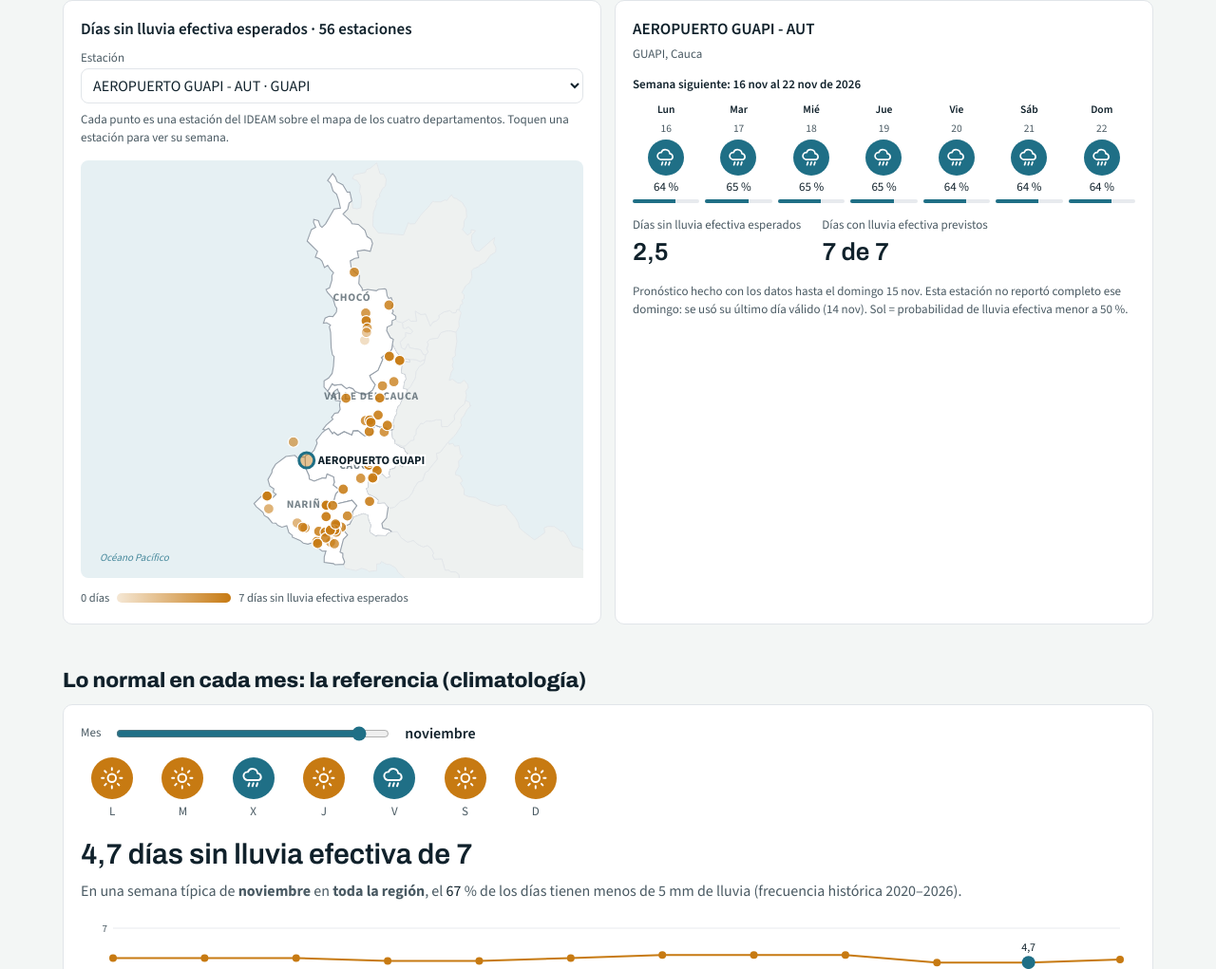
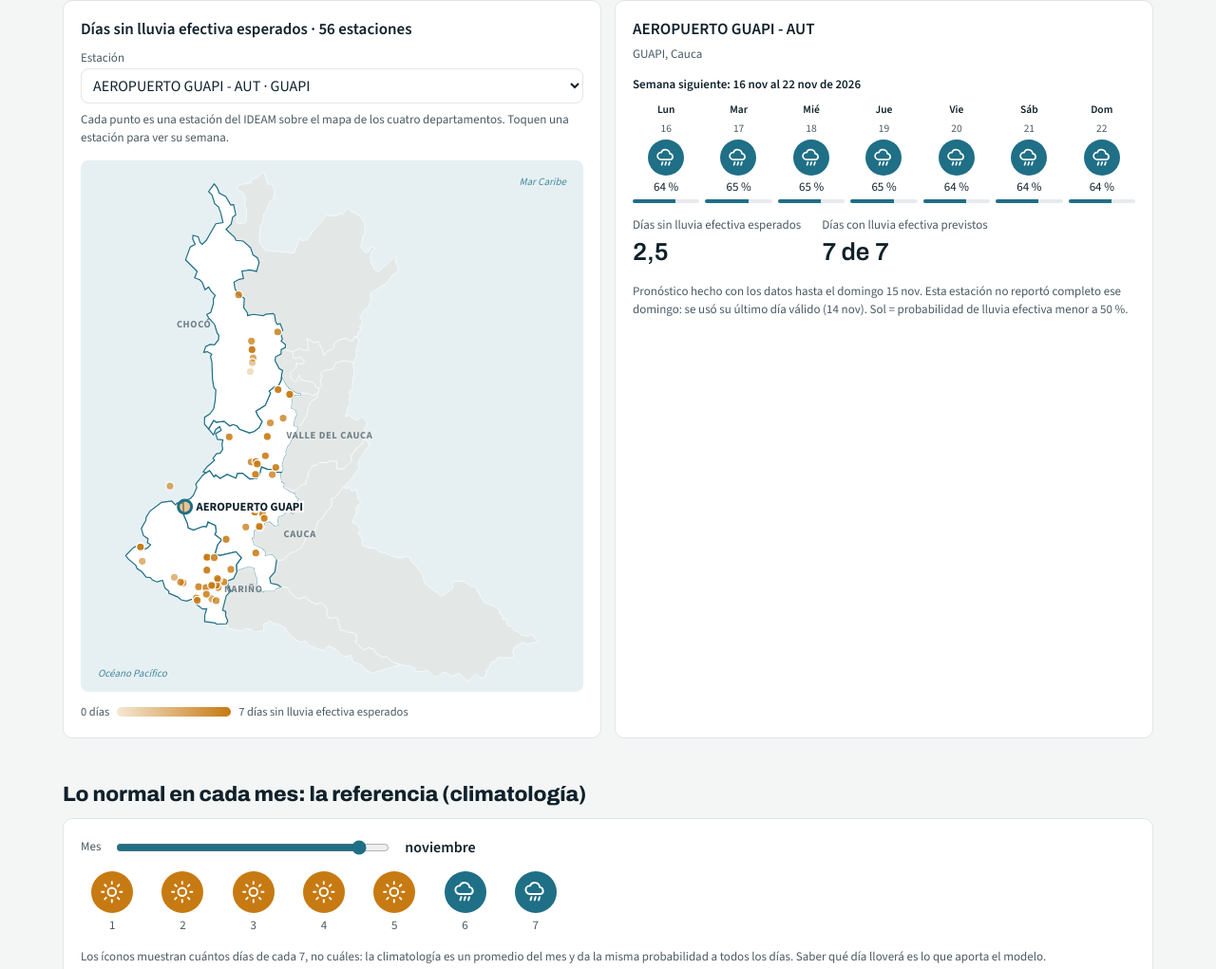
Before and after one commit to danisantacruz/lluvia, a plain HTML site: page index.html in a window 1280 px wide. Shown: the part 1099-2120 px from the top of the page at 95% size. Drawn offline with nearby package versions, Linux system fonts and the light colour scheme.

Commit message:
Add files via upload

```diff
--- a/index.html
+++ b/index.html
@@ -12,7 +12,7 @@
   --font-anthropic-sans: 'Source Sans 3', system-ui, -apple-system, 'Segoe UI', sans-serif;
   --font-anthropic-serif: 'Archivo', 'Source Sans 3', system-ui, sans-serif;
   --color-fg: #10212b; --color-fg-muted: #4a5a63; --color-bg: #ffffff; --color-page: #f3f6f5; --color-panel: #ffffff;
-  --brand: #0e3b4d; --brand-fg: #ffffff; --brand-muted: #9fd3e0; --mar: #e6f0f3; --tierra: #ffffff; --tierra-vecina: #eef1f0;
+  --brand: #0e3b4d; --brand-fg: #ffffff; --brand-muted: #9fd3e0; --mar: #e6f0f3; --tierra: #ffffff; --tierra-vecina: #e3e8e7; --tierra-region: #ffffff; --tierra-borde: #ffffff;
   --color-border-line: #e1e5e9; --color-ok: #1f7a4d; --color-warn: #9a6300; --color-bad: #b42318;
   --cds-font-size-caption: 13px; --cds-font-size-body: 16px; --cds-font-size-heading: 17px; --cds-font-size-title: 30px;
   --cds-font-weight-medium: 600;
@@ -30,7 +30,7 @@
     --color-fg: #e7eef1; --color-fg-muted: #a3b2ba; --color-bg: #0f171c; --color-page: #0b1216; --color-panel: #142028;
     --color-border-line: #26343d; --cds-chart-grid: #22303a; --cds-chart-axis: #6c7a84; --cds-chart-muted: #4f5f69;
     --cds-chart-categorical-1: #5bb3cc; --cds-chart-categorical-2: #e39b3a;
-    --brand: #0b2e3c; --mar: #10232c; --tierra: #1a2a33; --tierra-vecina: #131f26;
+    --brand: #0b2e3c; --mar: #10232c; --tierra: #1a2a33; --tierra-vecina: #16242c; --tierra-region: #22343e; --tierra-borde: #2b3c46;
     --cds-surface-popover: #1e242a; --cds-border: #343c45; --cds-text-secondary: #a5aeb8; color-scheme: dark;
   }
 }
@@ -38,7 +38,7 @@
   --color-fg: #e7eef1; --color-fg-muted: #a3b2ba; --color-bg: #0f171c; --color-page: #0b1216; --color-panel: #142028;
   --color-border-line: #26343d; --cds-chart-grid: #22303a; --cds-chart-axis: #6c7a84; --cds-chart-muted: #4f5f69;
   --cds-chart-categorical-1: #5bb3cc; --cds-chart-categorical-2: #e39b3a;
-  --brand: #0b2e3c; --mar: #10232c; --tierra: #1a2a33; --tierra-vecina: #131f26;
+  --brand: #0b2e3c; --mar: #10232c; --tierra: #1a2a33; --tierra-vecina: #16242c; --tierra-region: #22343e; --tierra-borde: #2b3c46;
   --cds-surface-popover: #1e242a; --cds-border: #343c45; --cds-text-secondary: #a5aeb8; color-scheme: dark;
 }
 * { box-sizing: border-box; }
@@ -305,6 +305,7 @@ details.mas summary { cursor: pointer; font-weight: 600; color: var(--cds-chart-
         <span class="mes-nombre" id="mes-nombre"></span>
       </div>
       <div class="semana" id="semana" aria-hidden="true"></div>
+      <p class="note">Los íconos muestran cuántos días de cada 7, no cuáles: la climatología es un promedio del mes y da la misma probabilidad a todos los días. Saber qué día lloverá es lo que aporta el modelo.</p>
       <div class="sim-big"><span class="dash-skeleton" id="sim-dias" data-source="semana_tipica" data-field="dias_secos">—</span> días sin lluvia efectiva de 7</div>
       <p class="sim-texto">En una semana típica de <b id="sim-mes"></b> en <b id="sim-dep"></b>, el
         <span class="dash-skeleton" id="sim-pct" data-source="semana_tipica" data-field="pct_secos">—</span> % de los días tienen menos de 5 mm de lluvia (frecuencia histórica 2020–2026).</p>
@@ -417,9 +418,9 @@ details.mas summary { cursor: pointer; font-weight: 600; color: var(--cds-chart-
     <div class="pie-grid">
       <div>
         <h4>Equipo</h4>
-        <p>Juan Usamá · líder del proyecto e ingeniero de datos</p>
-        <p>Daniel Cabrera · científico de datos</p>
-        <p>Daniel Santacruz · analista de datos y visualización</p>
+        <p>Juan Usamá</p>
+        <p>Daniel Cabrera</p>
+        <p>Daniel Santacruz</p>
         <p>Docente: Mag. José Camilo Eraso</p>
       </div>
       <div>
@@ -427,13 +428,10 @@ details.mas summary { cursor: pointer; font-weight: 600; color: var(--cds-chart-
         <p>IDEAM – Datos Abiertos de Colombia: <a href="https://www.datos.gov.co/resource/s54a-sgyg.json">precipitación (s54a-sgyg)</a> y <a href="https://www.datos.gov.co/resource/hp9r-jxuu.json">catálogo de estaciones (hp9r-jxuu)</a>.</p>
         <p>Límites departamentales: DANE, Marco Geoestadístico Nacional 2018.</p>
       </div>
-      <div class="qr">
-        <img src="qr.png" alt="Código QR de este sitio">
-        <div>
-          <h4>Proyecto integrador</h4>
-          <p>Especialización en Big Data · Universidad CESMAG · 2026</p>
-          <p><a href="https://github.com/danisantacruz/lluvia">Código y datos en GitHub</a></p>
-        </div>
+      <div>
+        <h4>Proyecto integrador</h4>
+        <p>Especialización en Big Data · Universidad CESMAG · 2026</p>
+        <p><a href="https://github.com/danisantacruz/lluvia">Código y datos en GitHub</a></p>
       </div>
     </div>
   </footer>
@@ -717,15 +715,15 @@ function simulador() {
   const clave = `${dep}|${m}|${secos}`;
   if (semana.dataset.clave !== clave) {
   semana.dataset.clave = clave;
-  const orden = [3, 5, 1, 6, 0, 4, 2];
-  const esSeco = new Set(orden.slice(0, secos));
+  // La climatología es un promedio: dice cuántos días, no cuáles. Se dibujan primero los días sin lluvia efectiva.
+  const esSeco = new Set([0, 1, 2, 3, 4, 5, 6].slice(0, secos));
   semana.replaceChildren(...DIAS.map((dia, i) => {
     const c = document.createElement('div');
     c.className = `dia ${esSeco.has(i) ? 'seco' : 'lluvia'} anim`;
     c.style.animationDelay = `${i * 60}ms`;
     const circ = document.createElement('div'); circ.className = 'circ'; circ.style.animationDelay = `${i * 60}ms`;
     circ.innerHTML = esSeco.has(i) ? SOL : NUBE;
-    const lab = document.createElement('span'); lab.textContent = dia;
+    const lab = document.createElement('span'); lab.textContent = `${i + 1}`;
     c.append(circ, lab);
     return c;
   }));
@@ -939,11 +937,11 @@ function prediccion() {
   // mapa: contorno de los departamentos (DANE) y estaciones
   const el = document.getElementById('pron-mapa');
   el.replaceChildren();
-  const W = Math.max(280, el.clientWidth), H = Math.round(Math.min(440, Math.max(340, W * 1.05))), mg = 14;
+  const W = Math.max(280, el.clientWidth), H = Math.round(Math.min(560, Math.max(380, W * 1.2))), mg = 12;
   const region = (GEO ? GEO.features : []).filter(f => f.properties.region);
   const puntos = {type: 'MultiPoint', coordinates: est.map(e => [e.lon, e.lat])};
   const proj = d3.geoIdentity().reflectY(true).fitExtent([[mg, mg], [W - mg, H - mg]],
-    region.length ? {type: 'FeatureCollection', features: region} : puntos);
+    GEO && GEO.features.length ? GEO : puntos);
   const camino = d3.geoPath(proj);
   const op = m === 'futuro' ? d3.scaleLinear([0, 7], [0.15, 1]).clamp(true) : d3.scaleLinear([2.5, 0.5], [0.15, 1]).clamp(true);
   const svg = d3.select(el).append('svg').attr('width', '100%').attr('viewBox', `0 0 ${W} ${H}`)
@@ -951,24 +949,27 @@ function prediccion() {
   svg.append('rect').attr('width', W).attr('height', H).attr('rx', 8).attr('fill', 'var(--mar)');
   if (GEO) {
     svg.append('g').selectAll('path').data(GEO.features).join('path').attr('d', camino)
-      .attr('fill', f => f.properties.region ? 'var(--tierra)' : 'var(--tierra-vecina)')
-      .attr('stroke', f => f.properties.region ? 'var(--cds-chart-axis)' : 'var(--color-border-line)')
-      .attr('stroke-width', f => f.properties.region ? 1.1 : 0.8)
+      .attr('fill', f => f.properties.region ? 'var(--tierra-region)' : 'var(--tierra-vecina)')
+      .attr('stroke', f => f.properties.region ? 'var(--cds-chart-categorical-1)' : 'var(--tierra-borde)')
+      .attr('stroke-width', f => f.properties.region ? 1.2 : 0.6)
       .attr('opacity', f => (depto() && f.properties.region && f.properties.nombre !== depto()) ? 0.55 : 1);
     region.forEach(f => {
       const [cx, cy] = camino.centroid(f);
       const fuerte = !depto() || f.properties.nombre === depto();
-      svg.append('text').attr('x', cx).attr('y', cy).attr('text-anchor', 'middle').attr('font-size', 11.5).attr('font-weight', 700)
+      const [dx, dy, anc] = ({'Chocó': [-26, 0, 'end'], 'Valle del Cauca': [30, 0, 'start'], 'Cauca': [44, 22, 'start'], 'Nariño': [40, 34, 'start']})[f.properties.nombre] || [0, 0, 'middle'];
+      svg.append('text').attr('x', cx + dx).attr('y', cy + dy).attr('text-anchor', anc).attr('font-size', 10.5).attr('font-weight', 700)
         .attr('letter-spacing', '.06em').attr('fill', 'var(--color-fg-muted)').attr('opacity', fuerte ? 0.75 : 0.35)
         .attr('pointer-events', 'none').text(f.properties.nombre.toUpperCase());
     });
     svg.append('text').attr('x', mg + 6).attr('y', H - mg - 4).attr('font-size', 11).attr('font-style', 'italic')
       .attr('fill', 'var(--cds-chart-categorical-1)').attr('opacity', 0.8).text('Océano Pacífico');
+    svg.append('text').attr('x', W - mg - 6).attr('y', mg + 14).attr('text-anchor', 'end').attr('font-size', 11).attr('font-style', 'italic')
+      .attr('fill', 'var(--cds-chart-categorical-1)').attr('opacity', 0.8).text('Mar Caribe');
   }
   est.slice().sort((a, b) => (a.cod === estacionSel) - (b.cod === estacionSel)).forEach(e => {
     const apagado = depto() && e.departamento !== depto(), es = e.cod === estacionSel;
     const [x, y] = proj([e.lon, e.lat]);
-    svg.append('circle').attr('cx', x).attr('cy', y).attr('r', es ? 8 : 5.5).attr('class', 'clickable')
+    svg.append('circle').attr('cx', x).attr('cy', y).attr('r', es ? 7 : 4.2).attr('class', 'clickable')
       .attr('fill', 'var(--cds-chart-categorical-2)').attr('fill-opacity', Math.max(0.25, op(e.valor)) * (apagado ? 0.3 : 1))
       .attr('stroke', es ? 'var(--cds-chart-categorical-1)' : 'var(--color-panel)').attr('stroke-width', es ? 3 : 1.2)
       .on('click', () => { estacionSel = e.cod; semanaSel = null; prediccion(); })
```
